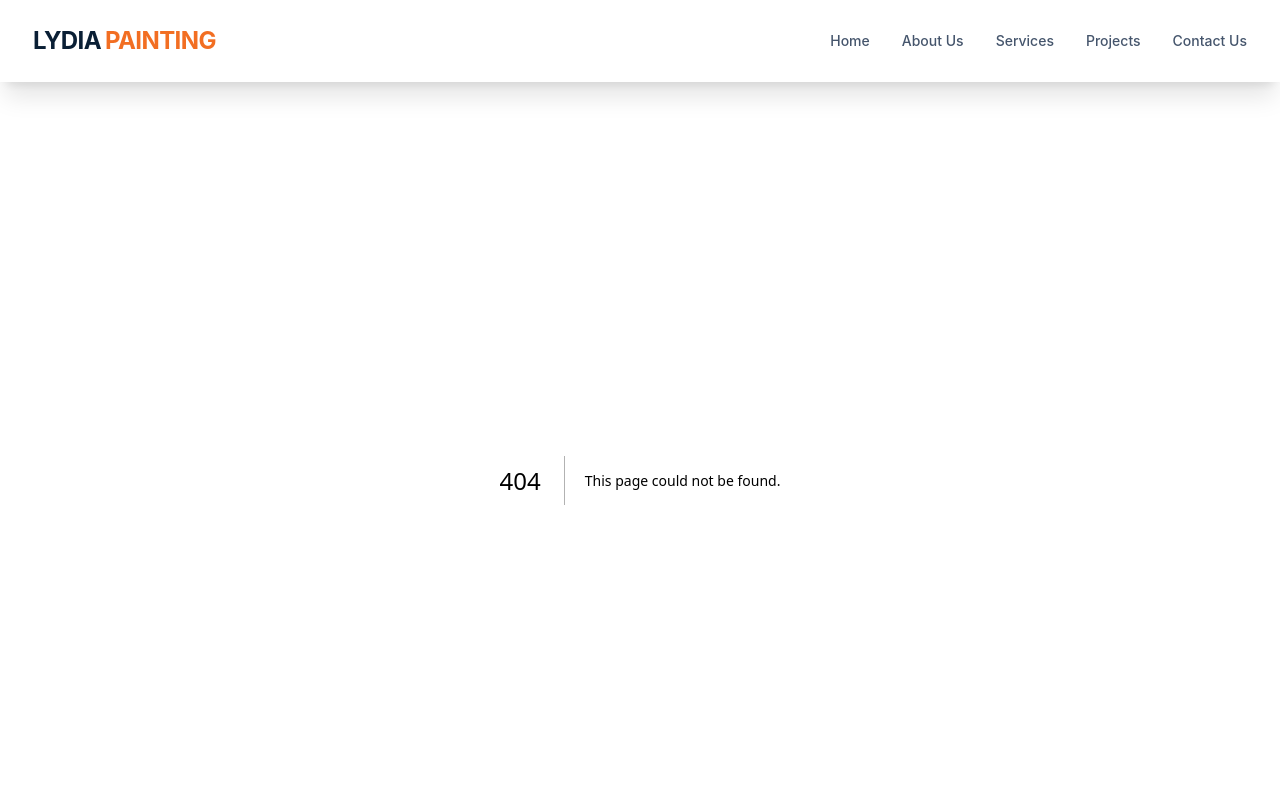
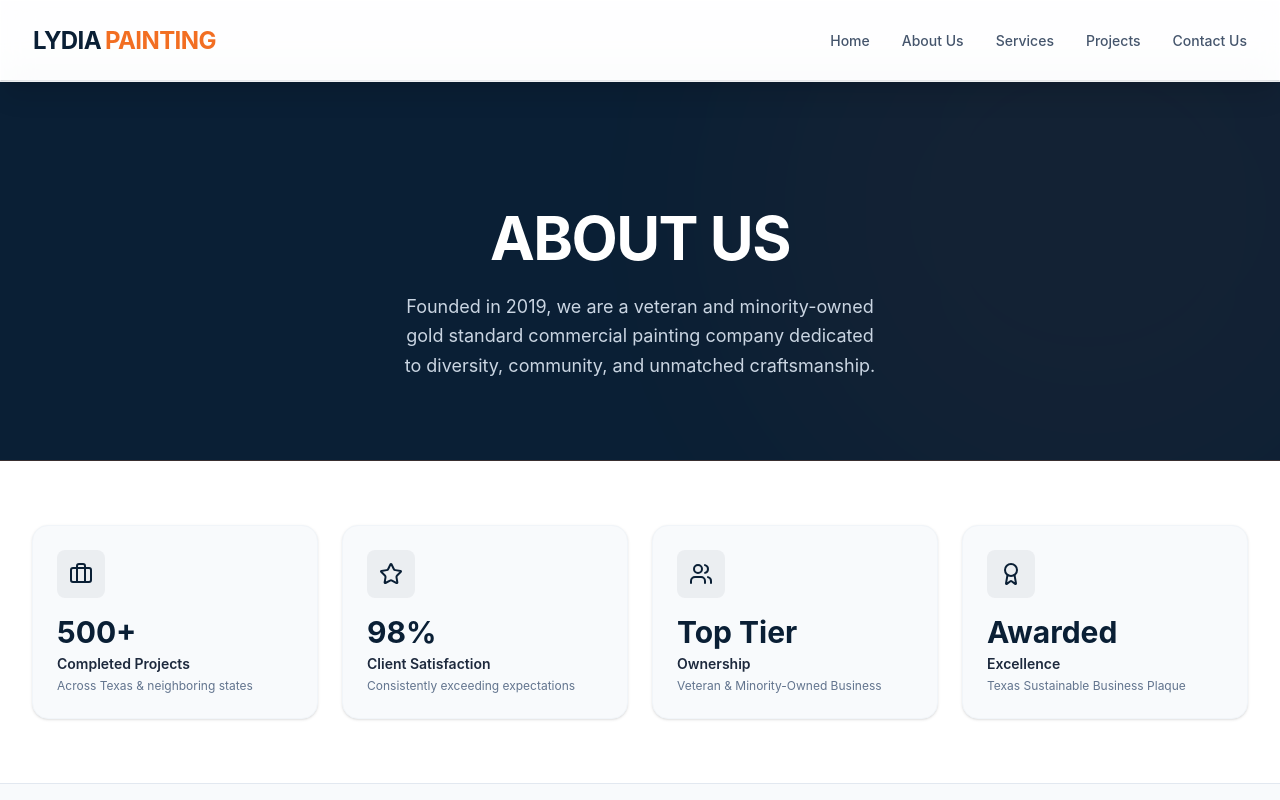
Before and after one commit to asejik/lydia-painting-web, a Next.js app: page /about in a window 1280 px wide. Before the commit this address had no page. Shown: the top 800 px of the page. Built offline with nearby package versions, Linux system fonts and the light colour scheme.

Commit message:
feat: scaffold internal pages with reusable page header and existing sections

```diff
--- /dev/null
+++ b/src/app/about/page.tsx
@@ -0,0 +1,21 @@
+import PageHeader from "@/components/layout/PageHeader";
+import Capabilities from "@/components/sections/Capabilities";
+import TrustIndicators from "@/components/sections/TrustIndicators";
+
+export const metadata = {
+  title: "About Us | Lydia Painting",
+  description: "Learn about Lydia Painting, a veteran and minority-owned commercial painting company in Texas.",
+};
+
+export default function AboutPage() {
+  return (
+    <div className="flex flex-col min-h-screen">
+      <PageHeader
+        title="About Us"
+        description="Founded in 2019, we are a veteran and minority-owned gold standard commercial painting company dedicated to diversity, community, and unmatched craftsmanship."
+      />
+      <TrustIndicators />
+      <Capabilities />
+    </div>
+  );
+}
--- /dev/null
+++ b/src/app/contact/page.tsx
@@ -0,0 +1,19 @@
+import PageHeader from "@/components/layout/PageHeader";
+import Contact from "@/components/sections/Contact";
+
+export const metadata = {
+  title: "Contact Us | Lydia Painting",
+  description: "Get in touch with Lydia Painting for a comprehensive consultation and quote on your next commercial painting project.",
+};
+
+export default function ContactPage() {
+  return (
+    <div className="flex flex-col min-h-screen">
+      <PageHeader
+        title="Contact Us"
+        description="Ready to bring your envisioned future to life? Reach out to our team of experts today."
+      />
+      <Contact />
+    </div>
+  );
+}
--- /dev/null
+++ b/src/app/projects/page.tsx
@@ -0,0 +1,19 @@
+import PageHeader from "@/components/layout/PageHeader";
+import Projects from "@/components/sections/Projects";
+
+export const metadata = {
+  title: "Project Portfolio | Lydia Painting",
+  description: "View our portfolio of beautifully transformed commercial properties across the Dallas-Fort Worth metroplex and beyond.",
+};
+
+export default function ProjectsPage() {
+  return (
+    <div className="flex flex-col min-h-screen">
+      <PageHeader
+        title="Project Portfolio"
+        description="A showcase of our masterfully beautified landmarks. We don't just meet expectations; we redefine them."
+      />
+      <Projects />
+    </div>
+  );
+}
--- /dev/null
+++ b/src/app/services/page.tsx
@@ -0,0 +1,19 @@
+import PageHeader from "@/components/layout/PageHeader";
+import Services from "@/components/sections/Services";
+
+export const metadata = {
+  title: "Our Services | Lydia Painting",
+  description: "Explore our comprehensive commercial painting solutions including epoxy floors, wallcoverings, and eco-friendly paint applications.",
+};
+
+export default function ServicesPage() {
+  return (
+    <div className="flex flex-col min-h-screen">
+      <PageHeader
+        title="Our Services"
+        description="From full-service interior and exterior painting to specialized industrial coatings, we possess the expertise to handle projects of any scale and complexity."
+      />
+      <Services />
+    </div>
+  );
+}
--- /dev/null
+++ b/src/components/layout/PageHeader.tsx
@@ -0,0 +1,40 @@
+"use client";
+
+import { motion } from "framer-motion";
+
+interface PageHeaderProps {
+  title: string;
+  description: string;
+}
+
+export default function PageHeader({ title, description }: PageHeaderProps) {
+  return (
+    <div className="bg-brand-navy pt-32 pb-20 relative overflow-hidden border-b border-brand-orange/20">
+      <div className="absolute inset-0 z-0 overflow-hidden pointer-events-none">
+        <motion.div
+          animate={{ scale: [1, 1.1, 1], opacity: [0.1, 0.2, 0.1] }}
+          transition={{ duration: 10, repeat: Infinity, ease: "easeInOut" }}
+          className="absolute top-[-50%] right-[-10%] w-[50vw] h-[50vw] bg-brand-orange/20 rounded-full blur-[100px]"
+        />
+      </div>
+      <div className="max-w-7xl mx-auto px-4 sm:px-6 lg:px-8 relative z-10 text-center">
+        <motion.h1
+          initial={{ opacity: 0, y: 20 }}
+          animate={{ opacity: 1, y: 0 }}
+          transition={{ duration: 0.6 }}
+          className="text-4xl md:text-6xl font-heading font-bold text-white mb-6 uppercase tracking-tight"
+        >
+          {title}
+        </motion.h1>
+        <motion.p
+          initial={{ opacity: 0, y: 20 }}
+          animate={{ opacity: 1, y: 0 }}
+          transition={{ duration: 0.6, delay: 0.1 }}
+          className="text-lg font-sans text-slate-300 max-w-2xl mx-auto text-balance leading-relaxed"
+        >
+          {description}
+        </motion.p>
+      </div>
+    </div>
+  );
+}
```
